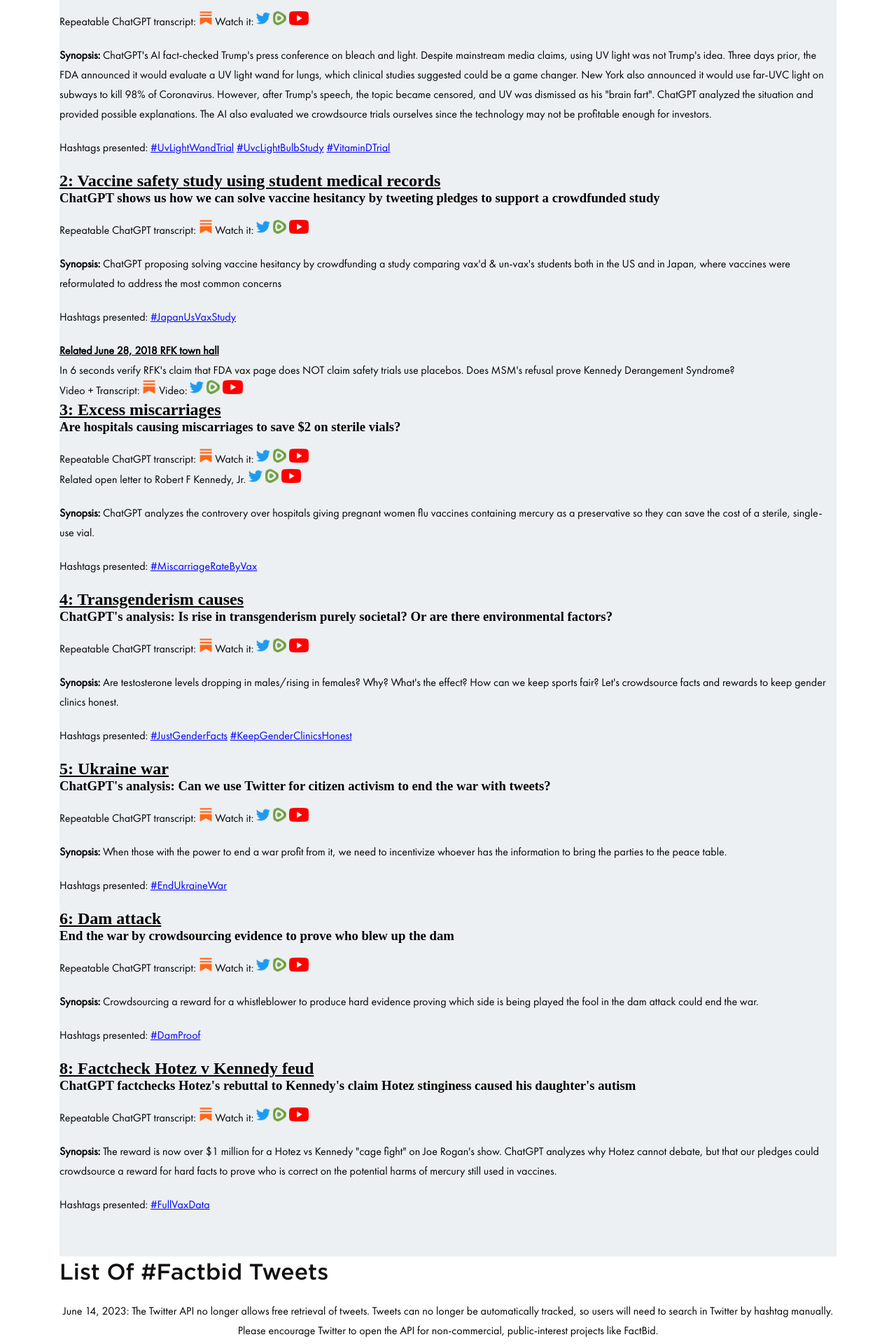
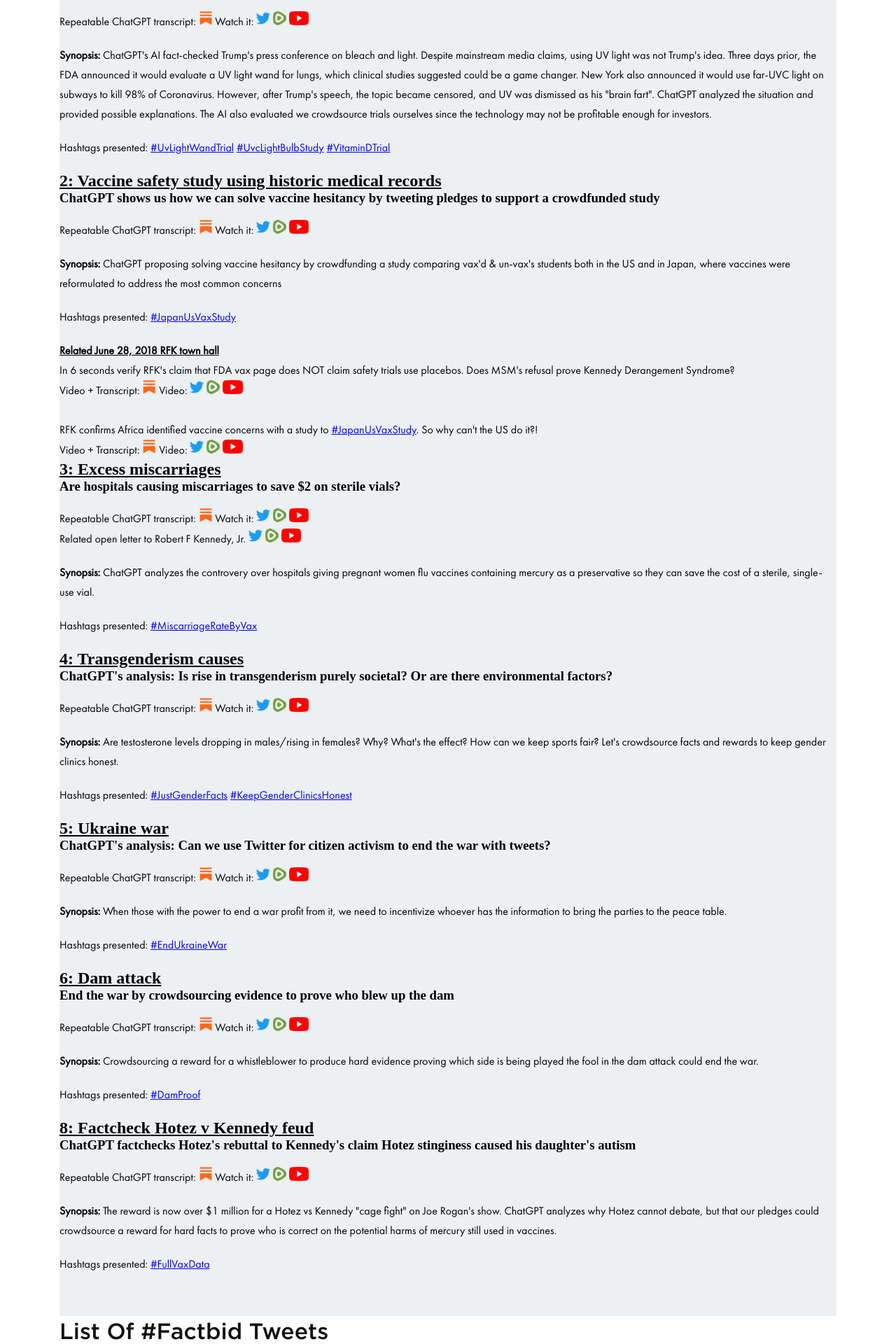
Before and after one commit to aaronfactbid/factbid2, a PHP site: page / in a window 1280 px wide. Shown: the part 743-2663 px from the top of the page at 70% size. Run offline with PHP 8.4, Linux system fonts and the light colour scheme; data that the repository does not hold is empty.

Commit message:
add kennedy africa

```diff
--- a/index.php
+++ b/index.php
@@ -65,7 +65,7 @@
 		</p>
 		<p>Hashtags presented: <a href="/UvLightWandTrial">#UvLightWandTrial</a> <a href="/UvcLightBulbStudy">#UvcLightBulbStudy</a> <a href="/VitaminDTrial">#VitaminDTrial</a></p>
 		</p>
-		<h2 id="2"><u>2: Vaccine safety study using student medical records</u></h2>
+		<h2 id="2"><u>2: Vaccine safety study using historic medical records</u></h2>
 		<h3>ChatGPT shows us how we can solve vaccine hesitancy by tweeting pledges to support a crowdfunded study</h3>
 		<p>
 		Repeatable ChatGPT transcript:
@@ -89,6 +89,14 @@
 		<a href="https://twitter.com/factbid/status/1675507902377783296"><img class="thumbnail-link" src="<?php echo $site_url ; ?>/images/Twitter.png"></a>
 		<a href="https://rumble.com/v2xmbkc-in-6-seconds-verify-rfks-claim-that-fda-vax-page-does-not-claim-safety-tria.html"><img class="thumbnail-link" src="<?php echo $site_url ; ?>/images/rumble.png"></a>
 		<a href="https://youtu.be/SGAVlKs8eVk"><img class="thumbnail-link" src="<?php echo $site_url ; ?>/images/youtube.png"></a>
+		<br><br>
+		RFK confirms Africa identified vaccine concerns with a study to <a href="/JapanUsVaxStudy">#JapanUsVaxStudy</a>.  So why can't the US do it?!
+		<br>
+		Video + Transcript: <a href="https://factbid.substack.com/p/kennedy-africa-study"><img class="thumbnail-link" src="<?php echo $site_url ; ?>/images/SubStack.png"></a>
+		Video:
+		<a href="https://twitter.com/factbid/status/1676006020093468672"><img class="thumbnail-link" src="<?php echo $site_url ; ?>/images/Twitter.png"></a>
+		<a href="https://rumble.com/v2xyqks-chatgpt-shows-how-we-can-resolve-the-vaccine-debate-and-ensure-a-fair-2024-.html"><img class="thumbnail-link" src="<?php echo $site_url ; ?>/images/rumble.png"></a>
+		<a href="https://youtu.be/K_EFVnWXb_U"><img class="thumbnail-link" src="<?php echo $site_url ; ?>/images/youtube.png"></a>
 		</p>
 		<h2 id="3"><u>3: Excess miscarriages</u></h2>
 		<h3>Are hospitals causing miscarriages to save $2 on sterile vials?</h3>
@@ -175,8 +183,6 @@
 <section class="factbid_wrapsec" id="factbid-list">
 		<div class="factbid_wrap">
 			<h1>List of #factbid tweets</h1>
-			<p>June 14, 2023: The Twitter API no longer allows free retrieval of tweets.  Tweets can no longer be automatically tracked, so users will need to search in Twitter by hashtag manually.  Please encourage Twitter to open the API for non-commercial, public-interest projects like FactBid.</p>
-
 			<div class="fact_bidtable">
 
 
```
